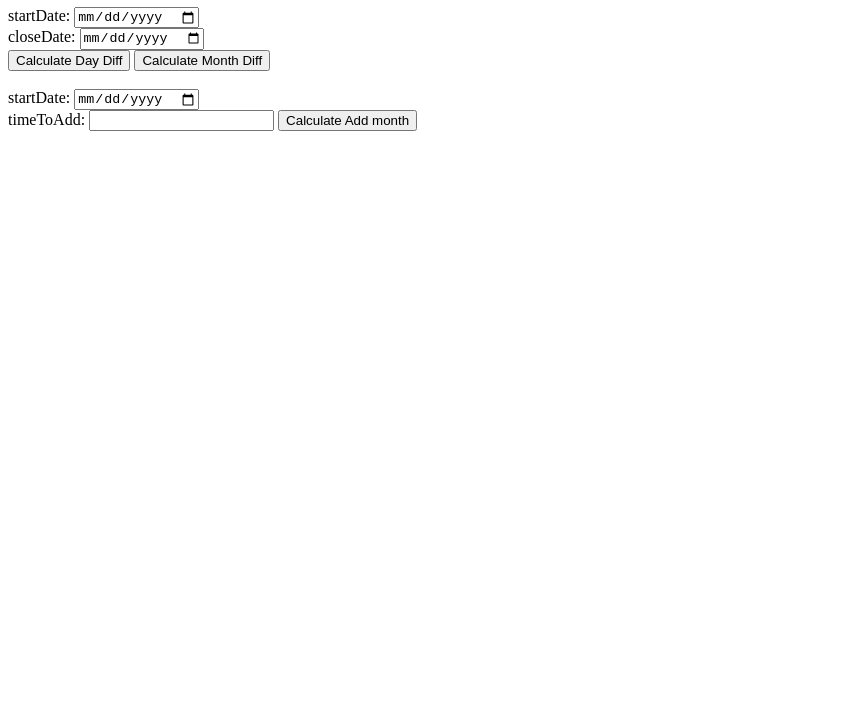
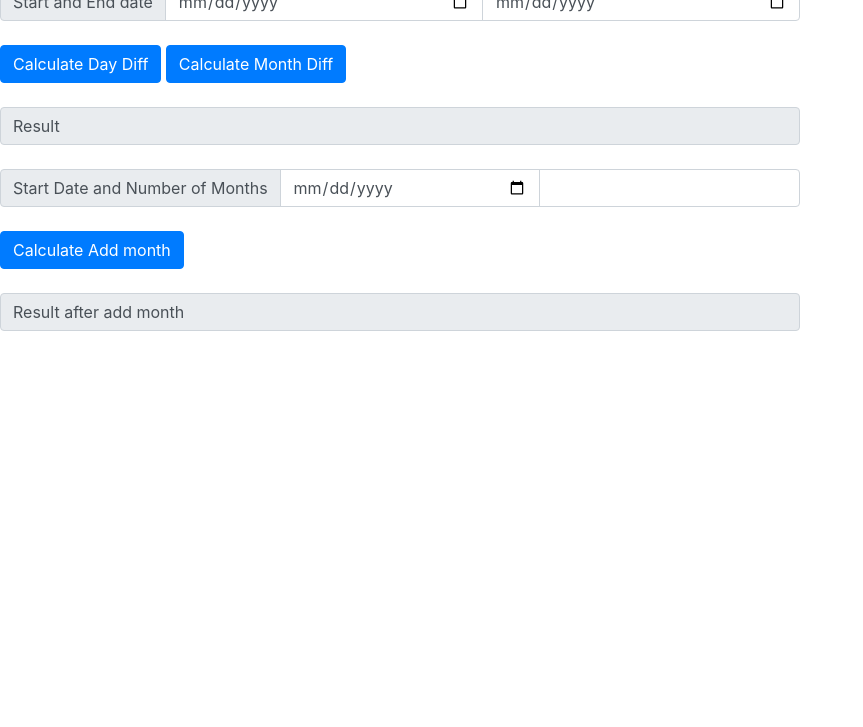
Before and after one commit to alexsandro134/TestTCB, a plain HTML site: page JS/index.html in a window 1280 px wide. Shown: the part 73-800 px from the top of the page, without its empty margins (0-863 px from the left). Drawn offline with nearby package versions, Linux system fonts and the light colour scheme.

Commit message:
update css and html + addMonths

```diff
--- a/JS/Auto_TCB.js
+++ b/JS/Auto_TCB.js
@@ -1,11 +1,7 @@
 function addMonth(inputDate, x) {
     var currentDate = new Date(inputDate);
-    var nextDate = currentDate.setMonth(currentDate.getMonth() + parseInt(x));
-    var month = nextDate.getMonth() + 1,
-        date = nextDate.getDate(),
-        year = nextDate.getFullYear();
-    var displayText = year + month + date;
-    document.getElementById('resultAddMonth').innerHTML = displayText;
+    currentDate.setMonth(currentDate.getMonth() + parseInt(x));
+    document.getElementById('resultAddMonth').innerHTML = currentDate.toLocaleDateString('en-US');
 }
 
 function monthDiff(startInput, closeInput) {
--- a/JS/index.html
+++ b/JS/index.html
@@ -1,27 +1,44 @@
 <!DOCTYPE html>
 <html>
+
 <head>
 	<title>Automation Test</title>
+	<link rel="stylesheet" href="https://stackpath.bootstrapcdn.com/bootstrap/4.1.1/css/bootstrap.min.css" integrity="sha384-WskhaSGFgHYWDcbwN70/dfYBj47jz9qbsMId/iRN3ewGhXQFZCSftd1LZCfmhktB"
+	    crossorigin="anonymous">
+	<link rel="stylesheet" type="text/css" href="./style.css">
 </head>
+
 <body>
 	<h1>Calculate Date</h1>
 
-	<!-- a: <input type="number" name="a" id="a"><br>
-	b: <input type="number" name="b" id="b"><br>
-	<button onclick="add(document.getElementById('a').value,document.getElementById('b').value)">Add</button> -->
-
-	startDate: <input type="date" id="startDate"><br>
-	closeDate: <input type="date" id="closeDate"><br>
-	<button onclick="dayDiff(document.getElementById('startDate').value, document.getElementById('closeDate').value)">Calculate Day Diff</button>
-	<button onclick="monthDiff(document.getElementById('startDate').value, document.getElementById('closeDate').value)">Calculate Month Diff</button>
-	<div id="result"></div>
+	<div class="input-group">
+		<div class="input-group-prepend">
+			<span class="input-group-text">Start and End date</span>
+		</div>
+		<input type="date" class="form-control " id="startDate">
+		<input type="date" class="form-control " id="closeDate">
+	</div>
 	<br>
-	startDate: <input type="date" id="startDate_2"><br>
-	timeToAdd: <input type="number" id="addNumber">
-	<button onclick="addMonth(document.getElementById('startDate_2').value, document.getElementById('addNumber').value)">Calculate Add month</button>
-	<div id="resultAddMonth"></div>
+	<button type="button" class="btn btn-primary" onclick="dayDiff(document.getElementById('startDate').value, document.getElementById('closeDate').value)">Calculate Day Diff</button>
+	<button type="button" class="btn btn-primary" onclick="monthDiff(document.getElementById('startDate').value, document.getElementById('closeDate').value)">Calculate Month Diff</button>
+	<br>
+	<br>
+	<span class="input-group-text" id="result">Result</span>
+	<br>
+	<div class="input-group">
+		<div class="input-group-prepend">
+			<span class="input-group-text">Start Date and Number of Months</span>
+		</div>
+		<input type="date" class="form-control" id="startDate_2">
+		<input type="number" class="form-control" id="addNumber">
+	</div>
+	<br>
+	<button type="button" class="btn btn-primary" onclick="addMonth(document.getElementById('startDate_2').value, document.getElementById('addNumber').value)">Calculate Add month</button>
+	<br>
+	<br>
+	<span class="input-group-text" id="resultAddMonth">Result after add month</span>
 	<script src="Auto_TCB.js">
-
 	</script>
 </body>
+
 </html>
--- /dev/null
+++ b/JS/style.css
@@ -0,0 +1,3 @@
+body {
+    max-width: 800px;
+}
```
